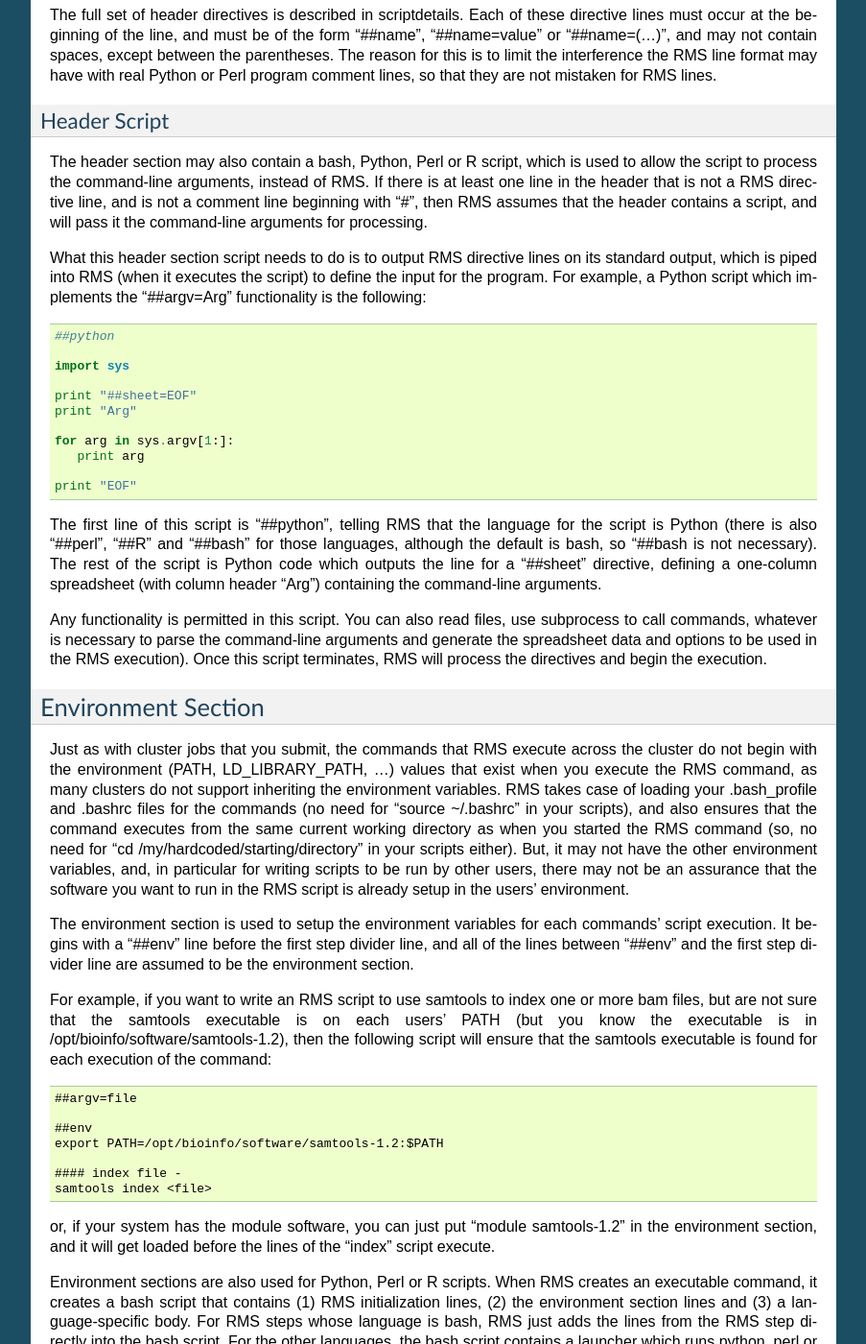
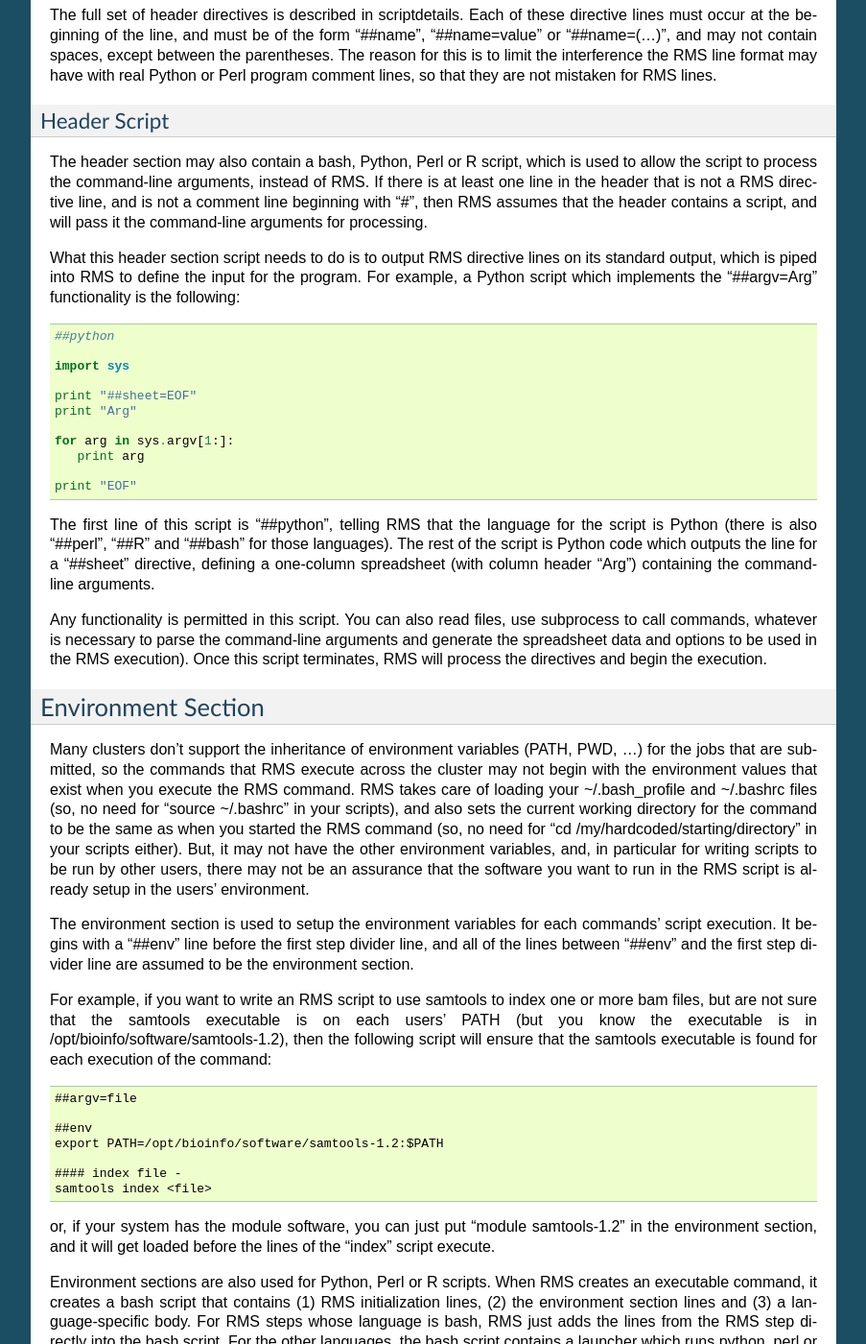
Before and after one commit to knightjimr/rms, a Sphinx documentation site: the page built from docs/scriptbasics.rst, in a window 1280 px wide and 1400 px high, scrolled down 1351 px. Shown: the whole window at 96% size, without its empty margins (198-1101 px from the left). Built offline with Sphinx 7.4.7, drawn with Linux system fonts in a browser that asks for light colours.

Commit message:
Next commit

```diff
--- a/docs/scriptbasics.rst
+++ b/docs/scriptbasics.rst
@@ -85,7 +85,7 @@ a RMS directive line, and is not a comment line beginning with "#", then RMS ass
 contains a script, and will pass it the command-line arguments for processing.
 
 What this header section script needs to do is to output RMS directive lines on its standard output, which is
-piped into RMS (when it executes the script) to define the input for the program.  For example, a Python
+piped into RMS to define the input for the program.  For example, a Python
 script which implements the "##argv=Arg" functionality is the following: ::
 
    ##python
@@ -101,9 +101,9 @@ script which implements the "##argv=Arg" functionality is the following: ::
    print "EOF"
 
 The first line of this script is "##python", telling RMS that the language for the script is Python (there is
-also "##perl", "##R" and "##bash" for those languages, although the default is bash, so "##bash is not
-necessary).  The rest of the script is Python code which outputs the line for a "##sheet" directive, defining
-a one-column spreadsheet (with column header "Arg") containing the command-line arguments.
+also "##perl", "##R" and "##bash" for those languages).  The rest of the script is Python code which outputs
+the line for a "##sheet" directive, defining a one-column spreadsheet (with column header "Arg") containing
+the command-line arguments.
 
 Any functionality is permitted in this script.  You can also read files, use subprocess to call commands,
 whatever is necessary to parse the command-line arguments and generate the spreadsheet data and options
@@ -113,11 +113,12 @@ the execution.
 Environment Section
 -------------------
 
-Just as with cluster jobs that you submit, the commands that RMS execute across the cluster do not begin
-with the environment (PATH, LD_LIBRARY_PATH, ...) values that exist when you execute the RMS command, as
-many clusters do not support inheriting the environment variables.  RMS takes case of loading your .bash_profile
-and .bashrc files for the commands (no need for "source ~/.bashrc" in your scripts), and also ensures that
-the command executes from the same current working directory as when you started the RMS command (so, no need
+Many clusters don't support the inheritance of environment variables (PATH, PWD, ...) for the jobs that are
+submitted, so the commands that RMS execute across the cluster may not begin
+with the environment values that exist when you execute the RMS command.  RMS takes care of loading your
+~/.bash_profile and ~/.bashrc files (so, no need for "source ~/.bashrc" in your scripts),
+and also sets the current working directory for the command to be the same as when you started the RMS command
+(so, no need
 for "cd /my/hardcoded/starting/directory" in your scripts either).  But, it may not have the other
 environment variables, and, in particular for writing scripts to be run by other users, there may not be
 an assurance that the software you want to run in the RMS script is already setup in the users' environment.
```
